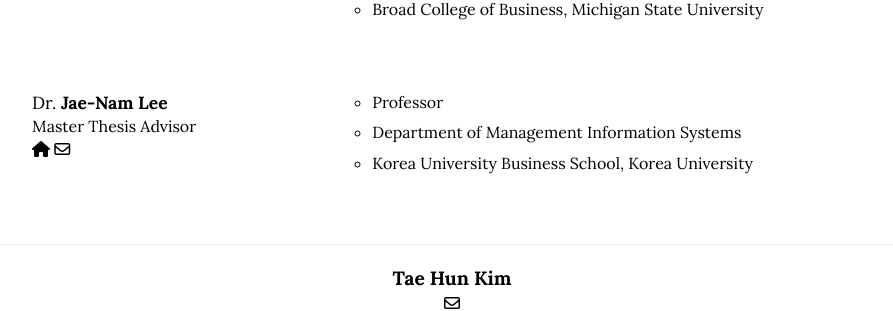
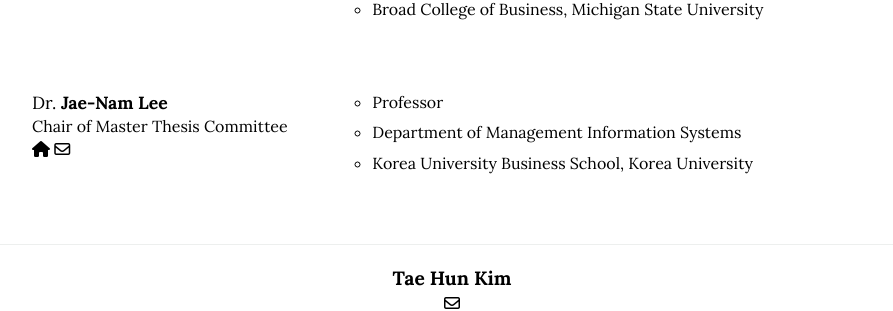
Before and after one commit to istaehun/taehun, a Jekyll site: the page built from references.html, in a window 1280 px wide. Shown: the part 1224-1535 px from the top of the page, without its empty margins (188-1081 px from the left). Built offline with Jekyll 4.4.1, drawn with Linux system fonts in a browser that asks for light colours; nearby versions of some CDN libraries.

Commit message:
Update references.yml

```diff
--- a/_data/references.yml
+++ b/_data/references.yml
@@ -49,7 +49,7 @@
 -
   degree: "Dr"
   name: "Jae-Nam Lee"
-  role: "Master Thesis Advisor"
+  role: "Chair of Master Thesis Committee"
   majors:
     - "Professor"
     - "Department of Management Information Systems"
```
